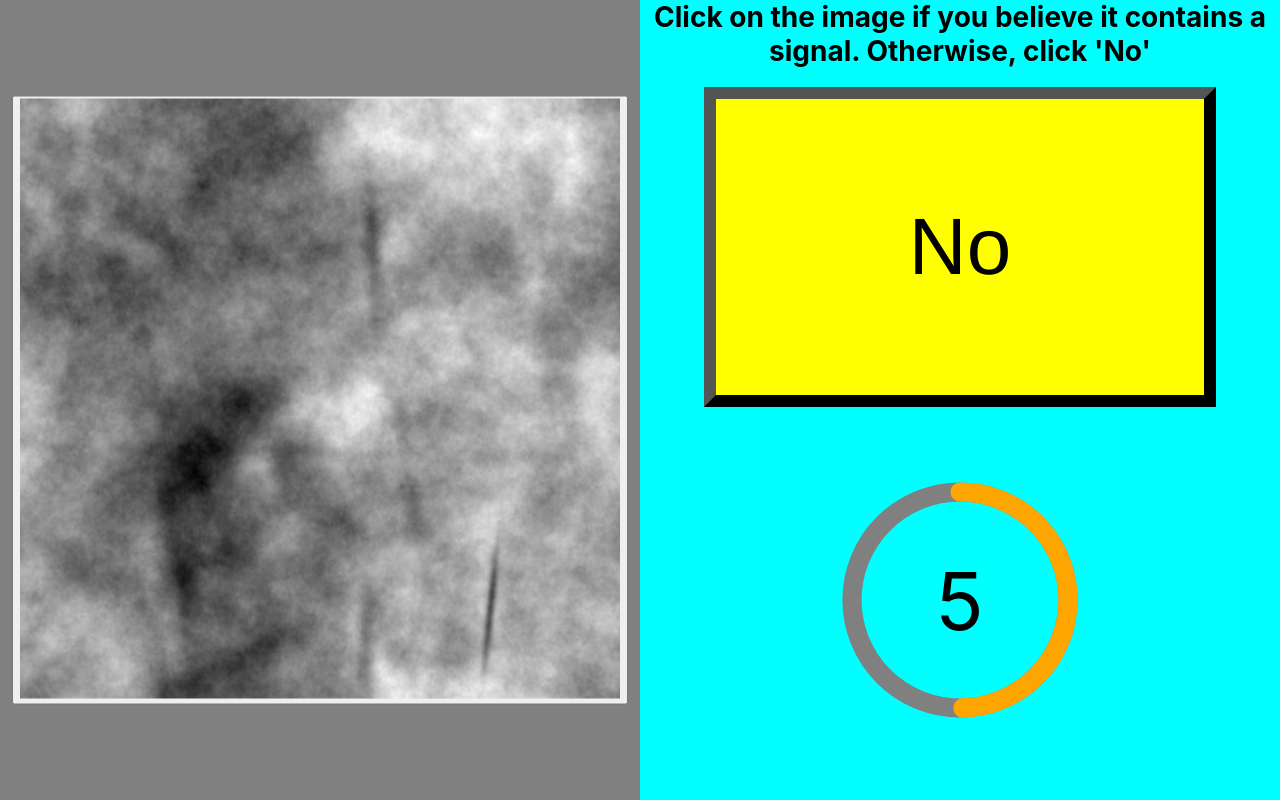
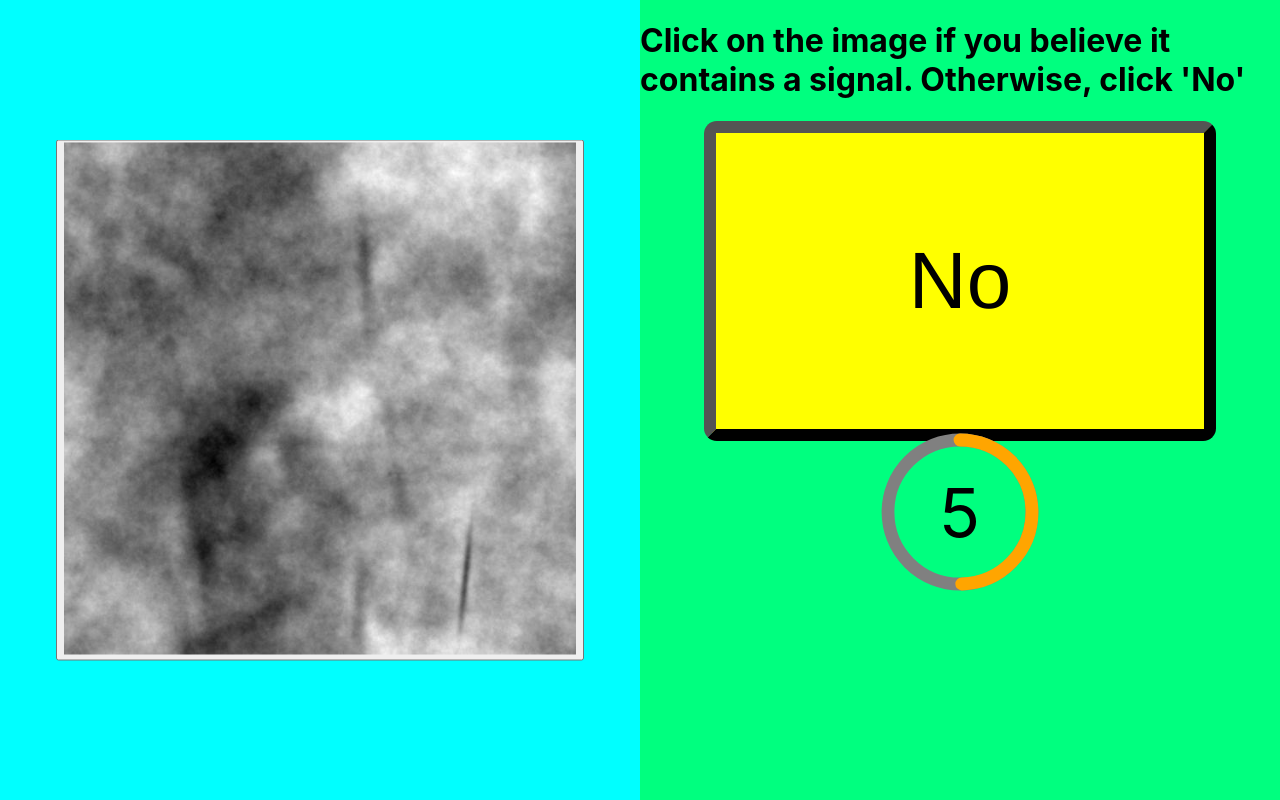
Before and after one commit to SeifYounis/Medical-Imaging-Website, a React (Create React App) app: page /testing in a window 1280 px wide. Built offline with nearby package versions, Linux system fonts and the light colour scheme.

Commit message:
Minor changes to testing interface

```diff
--- a/src/styles/testing.css
+++ b/src/styles/testing.css
@@ -11,13 +11,13 @@
   /* Control the left side */
   .left {
     left: 0;
-    background-color:gray;
+    background-color:cyan;
   }
 
   /* Control the right side */
   .right {
     right: 0;
-    background-color:cyan;
+    background-color:springgreen;
   }
 
   /* Center content horizontally and vertically */
@@ -31,11 +31,15 @@
 
   /* Style the image inside the centered container, if needed */
   .centered img {
-    max-height: 90vh;
-    max-width: 50vw;
+    max-height: 80vh;
+    max-width: 40vw;
   }
 
-  .testing-prompt {
+  #medical-scan {
+    visibility: visible;
+  }
+
+  .prompt-testing {
       margin-top: 0%;
       text-align: center;
       font-size: 3.5vh;
@@ -49,6 +53,18 @@
       margin-right: 5%;
       background-color:yellow;
       border-width: 1vw;
+      border-radius: 1vw;
       font-size: 10vh;
       font-family: 'Franklin Gothic Medium', 'Arial Narrow', Arial, sans-serif;
   }
+
+  #score {
+    text-align: center;
+    font-size: 5vh;
+    border-width: 0.5vw;
+    border-style: solid;
+    border-color: purple;
+    margin: 21vh 0vw 10vh 0vw;
+    width: 49vw;
+    height: 10vh;
+  }
--- a/src/styles/timer.css
+++ b/src/styles/timer.css
@@ -1,11 +1,11 @@
   /* Sets the containers height and width */
   .base-timer {
     position: absolute;
-    left:10vw;
-    bottom: 10vh;
+    left: 15vw;
+    bottom: 26vh;
 
-    height: 30vh;
-    width: 30vw;
+    height: 20vh;
+    width: 20vw;
   }
 
   /* Removes SVG styling that would hide the time label */
@@ -24,8 +24,8 @@
     position: absolute;
 
     /* Size should match the parent container */
-    height: 30vh;
-    width: 30vw;
+    height: 20vh;
+    width: 20vw;
 
     /* Keep the label aligned to the top */
     top: 0;
@@ -36,7 +36,7 @@
     justify-content: center;
 
     /* Sort of an arbitrary number; adjust to your liking */
-    font-size: 10vh;
+    font-size: 8.5vh;
 }
 
 .base-timer__path-remaining {
@@ -59,8 +59,8 @@
 
   .base-timer__svg {
     /* Size should match the parent container */
-    height: 30vh;
-    width: 30vw;
+    height: 20vh;
+    width: 20vw;
 
     /* Flips the svg and makes the animation to move left-to-right */
     transform: scaleX(-1);
```
